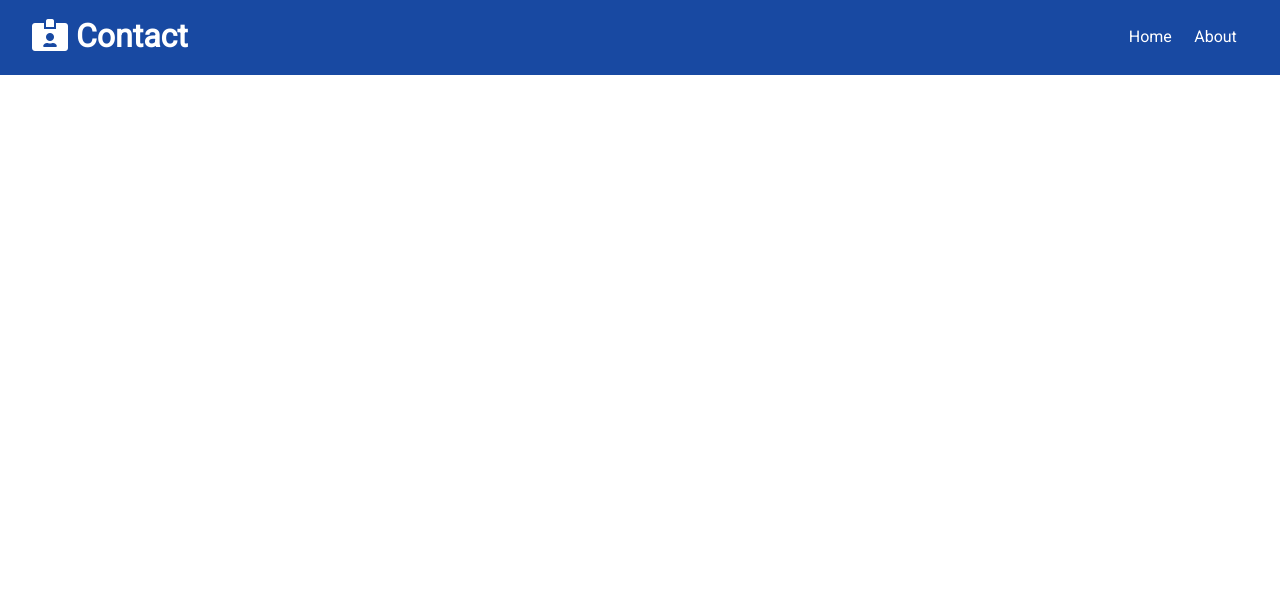
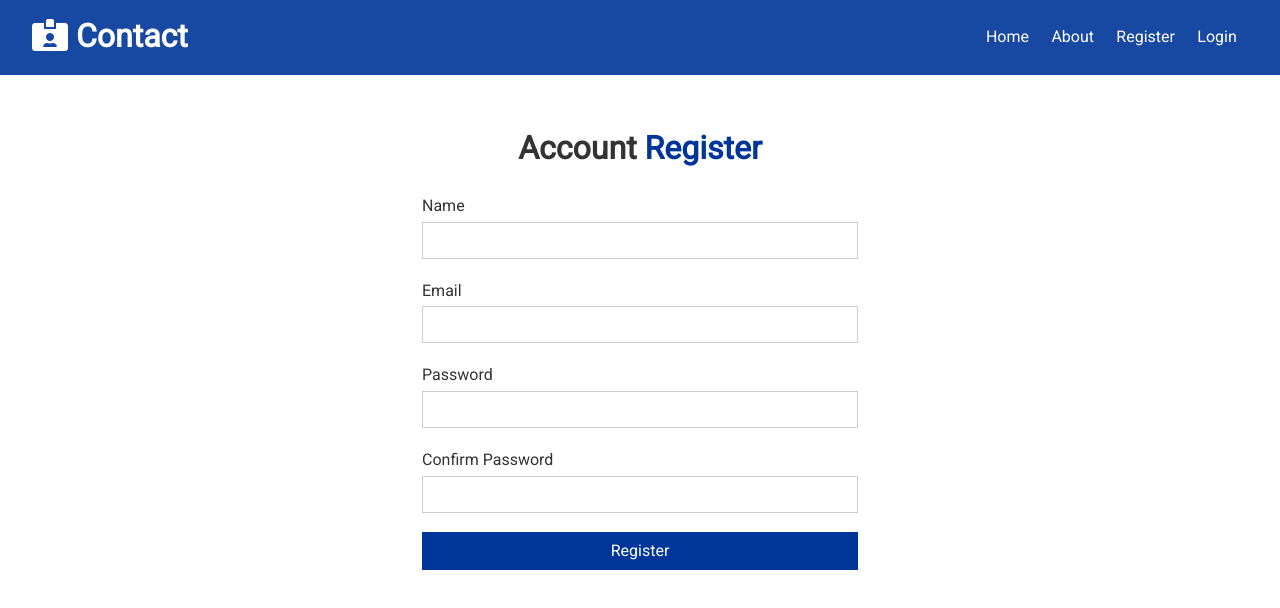
Before and after one commit to bagasys/contact-keeper, a React (Create React App) app in the folder client/: page /register in a window 1280 px wide. Shown: the top 608 px of the page. Built offline with nearby package versions, Linux system fonts and the light colour scheme.

Commit message:
Login and Register Component

```diff
--- a/client/src/App.js
+++ b/client/src/App.js
@@ -3,6 +3,8 @@
 import Navbar from './components/layouts/Navbar'
 import Home from './components/pages/Home'
 import About from './components/pages/About'
+import Register from './components/auth/Register'
+import Login from './components/auth/Login'
 import ContactState from './context/contact/ContactState'
 import AuthState from './context/auth/AuthState'
 import './App.css';
@@ -18,6 +20,8 @@
           <Switch>
             <Route exact path='/' component={Home}/>
             <Route exact path='/about' component={About}/>
+            <Route exact path='/register' component={Register}/>
+            <Route exact path='/login' component={Login}/>
           </Switch>
         </div>
       </Fragment>
--- /dev/null
+++ b/client/src/components/auth/Login.js
@@ -0,0 +1,37 @@
+import React, {useState} from 'react'
+
+const Login = () => {
+  const [user, setUser] = useState({
+    email: '',
+    password: '',
+  })
+
+  const {email, password} = user;
+  const onChange = (e) => {
+    setUser({...user, [e.target.name]: e.target.value})
+  }
+
+  const onSubmit = e => {
+    e.preventDefault();
+    console.log('Login');
+  }
+
+  return (
+    <div className='form-container' >
+      <h1><span className="text-primary">Login</span></h1>
+      <form>
+        <div className="form-group">
+          <label htmlFor="email">Email</label>
+          <input type="email" name="email" value={email} onChange={onChange}/>
+        </div>
+        <div className="form-group">
+          <label htmlFor="password">Password</label>
+          <input type="password" name="password" value={password} onChange={onChange}/>
+        </div>
+        <input type="submit" value="Login" className='btn btn-primary btn-block' onClick={onSubmit}/>
+      </form>
+    </div>
+  )
+}
+
+export default Login
--- /dev/null
+++ b/client/src/components/auth/Register.js
@@ -0,0 +1,50 @@
+import React, {useState} from 'react'
+
+const Register = () => {
+  const [user, setUser] = useState({
+    name: '',
+    email: '',
+    password: '',
+    password2: ''
+  });
+
+  const {name, email, password, password2} = user;
+
+  const onChange = (e) => {
+    setUser({...user, [e.target.name]: e.target.value});
+  }
+
+  const onSubmit = (e) => {
+    e.preventDefault();
+    console.log('Register Submit');
+  }
+
+  return (
+    <div className='form-container'>
+      <h1>
+        Account <span className='text-primary'>Register</span>
+      </h1>
+      <form>
+        <div className="form-group">
+          <label htmlFor="name">Name</label>
+          <input type="text" name="name" value={name} onChange={onChange}/>
+        </div>
+        <div className="form-group">
+          <label htmlFor="email">Email</label>
+          <input type="email" name="email" value={email} onChange={onChange}/>
+        </div>
+        <div className="form-group">
+          <label htmlFor="password">Password</label>
+          <input type="password" name="password" value={password} onChange={onChange}/>
+        </div>
+        <div className="form-group">
+          <label htmlFor="password2">Confirm Password</label>
+          <input type="password" name="password2" value={password2} onChange={onChange}/>
+        </div>
+        <input type="submit" value="Register" className='btn  btn-primary btn-block' onSubmit={onSubmit}/>
+      </form>
+    </div>
+  )
+}
+
+export default Register
--- a/client/src/components/layouts/Navbar.js
+++ b/client/src/components/layouts/Navbar.js
@@ -12,6 +12,8 @@
       <ul>
         <li><Link to='/'>Home</Link></li>
         <li><Link to='/about'>About</Link></li>
+        <li><Link to='/register'>Register</Link></li>
+        <li><Link to='/login'>Login</Link></li>
       </ul>
     </div>
   )
```
